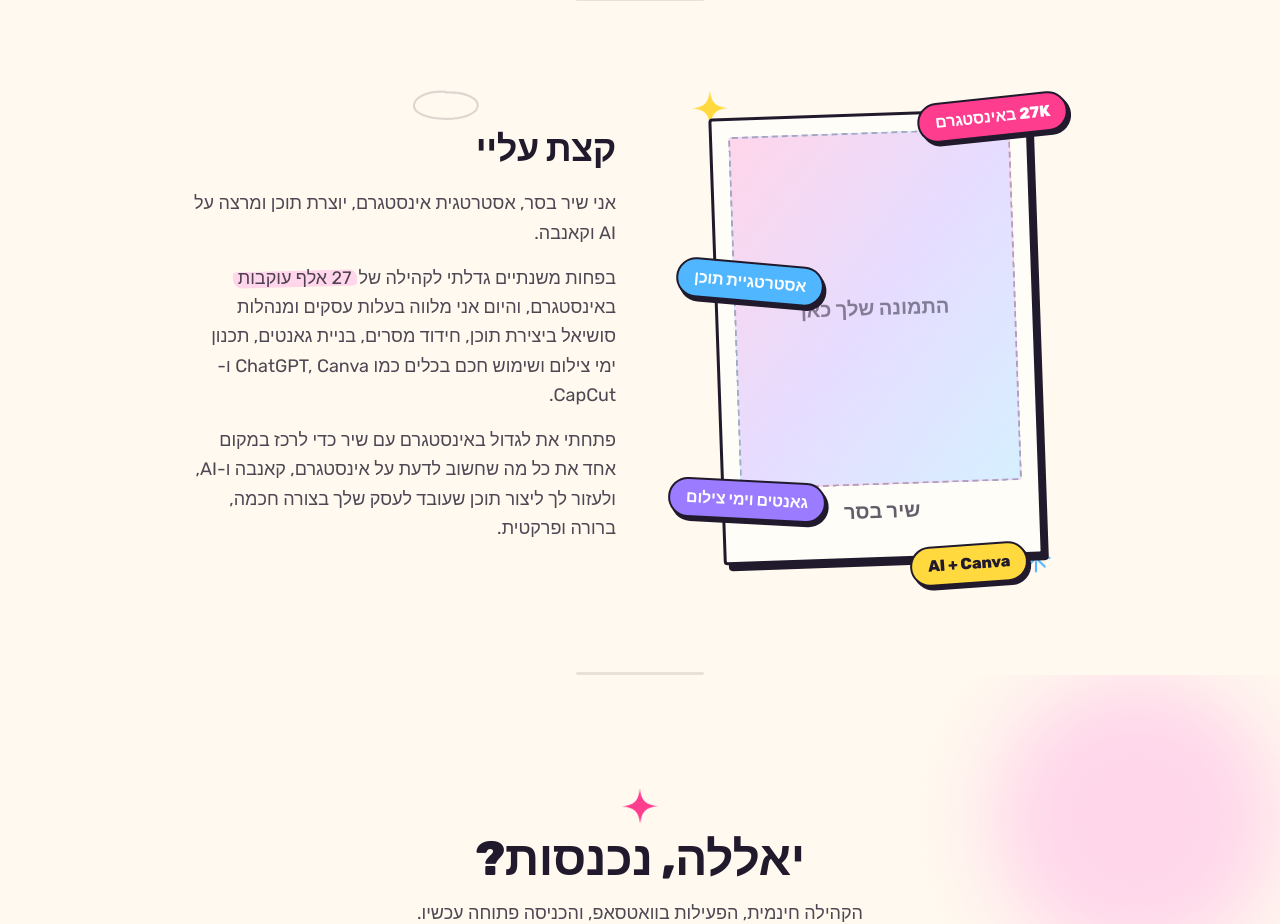
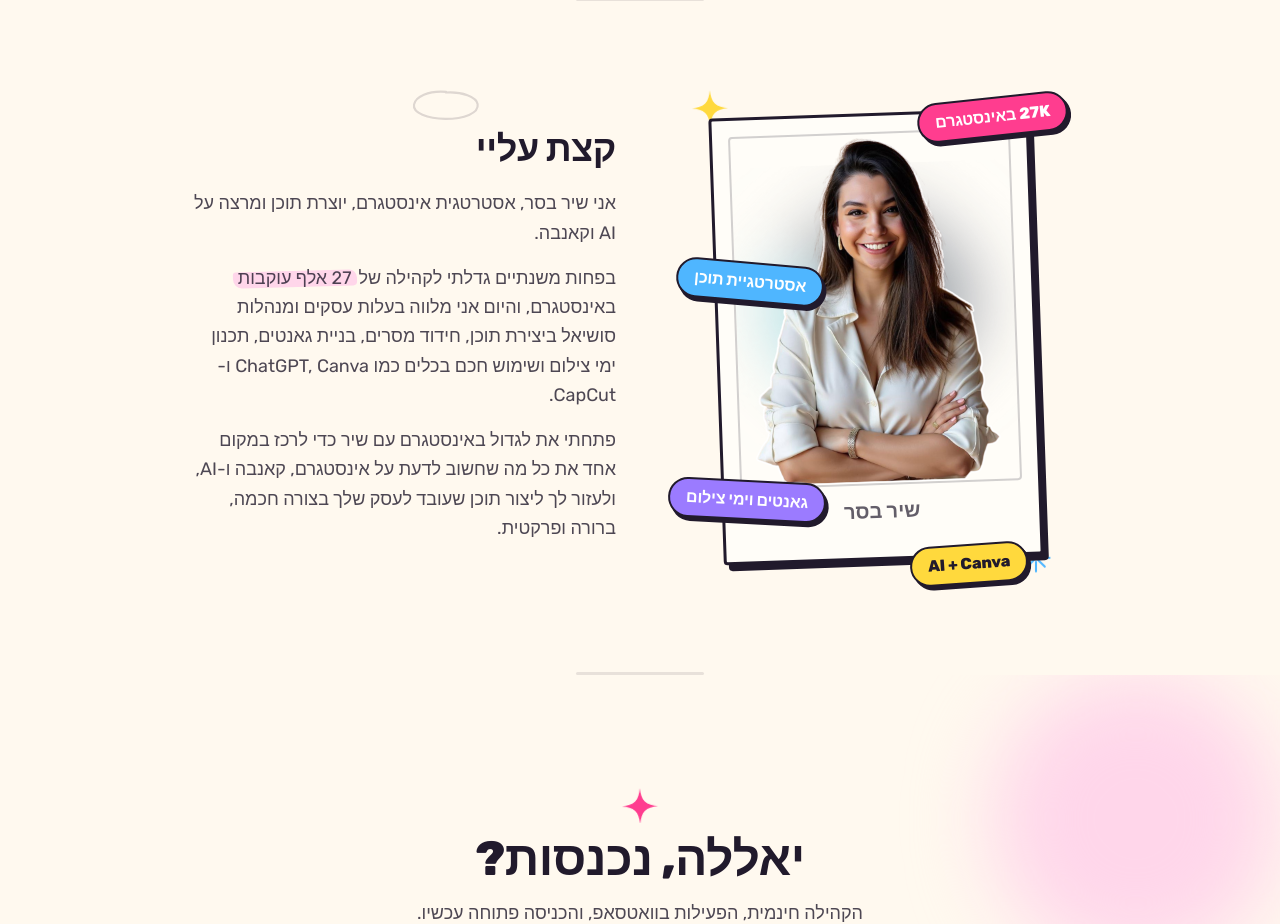
Before and after one commit to shirbesser/-, a React (Vite) app: page / in a window 1280 px wide. Shown: the part 3620-4544 px from the top of the page. Built offline with nearby package versions, Linux system fonts and the light colour scheme.

Commit message:
Add profile photo to about section polaroid
Replace the placeholder polaroid with the real photo, moved into
src/assets and rendered as a cover-fit image.

```diff
--- a/src/components/AboutSection.jsx
+++ b/src/components/AboutSection.jsx
@@ -1,6 +1,7 @@
 import StickerBadge from "./StickerBadge";
 import Reveal from "./Reveal";
 import { Star, Sparkle, ScribbleCircle } from "./doodles/Doodles";
+import profilePhoto from "../assets/profile.png";
 
 export default function AboutSection() {
   return (
@@ -15,10 +16,12 @@ export default function AboutSection() {
             className="relative -rotate-2 border-[3px] border-ink bg-paper p-4 pb-8 shadow-doodle-lg transition-transform duration-300 hover:rotate-0 hover:scale-105"
             style={{ borderRadius: "4px" }}
           >
-            <div className="flex aspect-[4/5] w-full items-center justify-center rounded-sm border-2 border-dashed border-ink/30 bg-gradient-to-br from-pink-light via-lavender-light to-blue-light">
-              <span className="font-accent px-4 text-center text-xl text-ink/50">
-                התמונה שלך כאן
-              </span>
+            <div className="aspect-[4/5] w-full overflow-hidden rounded-sm border-2 border-ink/20">
+              <img
+                src={profilePhoto}
+                alt="שיר בסר"
+                className="h-full w-full object-cover"
+              />
             </div>
             <p className="font-accent mt-3 text-center text-xl text-ink/70">
               שיר בסר
```
Also changed, not shown: src/assets/profile.png (renamed from src/547868a2fd1f91dca1d3443fbfd1c751 (1).png).
